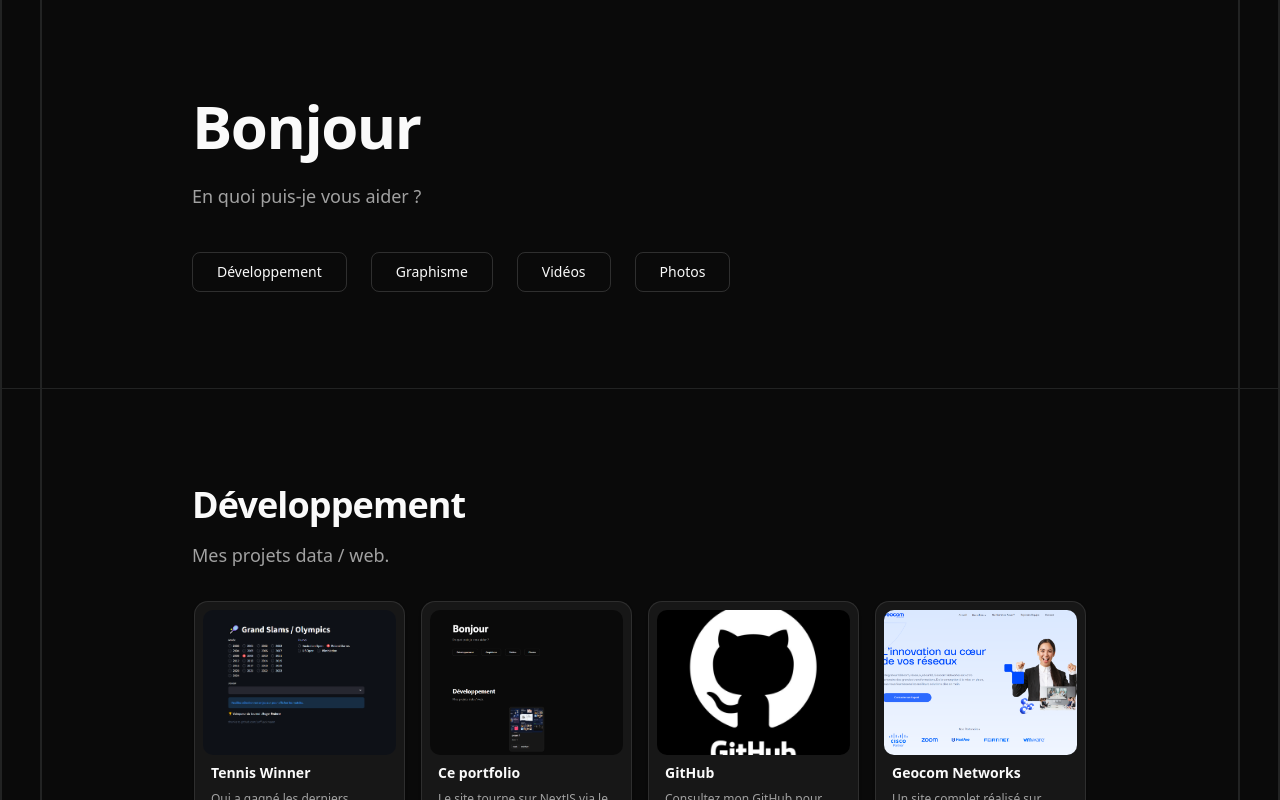
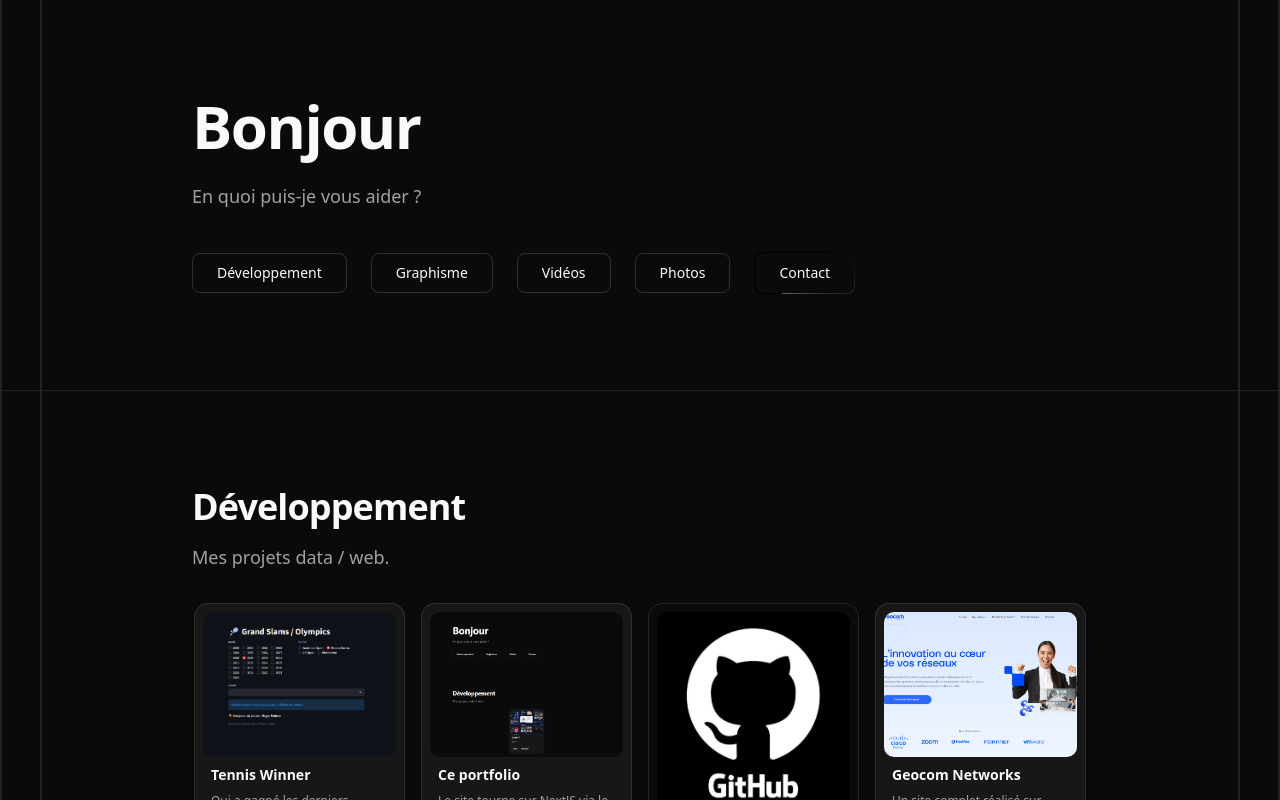
Before and after one commit to tangmomb/portfolio, a Next.js app: page / in a window 1280 px wide. Shown: the top 800 px of the page. Built offline with nearby package versions, Linux system fonts and the light colour scheme.

Commit message:
avant changement hover

```diff
--- a/app/page.tsx
+++ b/app/page.tsx
@@ -138,6 +138,26 @@ export default function Home() {
               <Button size="lg" variant="outline" onClick={() => scrollToSection('photos')}>
                 Photos
               </Button>
+              <div className="relative group p-[1px] inline-flex items-center justify-center overflow-hidden rounded-md">
+                {/* La bordure avec tes couleurs, sans aucune transition parasite */}
+                <div
+                  className="absolute inset-[-1000%] animate-[spin_5s_linear_infinite]"
+                  style={{
+                    backgroundImage: `conic-gradient(from 90deg at 50% 50%, #000 0%, #000 50%, #e2e8f062 100%)`,
+                    animationTimingFunction: 'linear',
+                    transition: 'none' // Désactive toute transition qui pourrait lisser le mouvement
+                  }}
+                />
+                {/* Le bouton */}
+                <Button
+                  size="lg"
+                  variant="outline"
+                  onClick={() => scrollToSection('about')}
+                  className="relative bg-background hover:bg-background/90 border-none transition-none"
+                >
+                  Contact
+                </Button>
+              </div>
             </div>
           </div>
         </div>
@@ -159,11 +179,11 @@ export default function Home() {
                   {highlights.map((project, index) => (
                     <Card
                       key={`highlight-${index}`}
-                      className="w-[180px] md:w-[211px] flex-shrink-0 cursor-pointer py-0 gap-1"
+                      className={`w-[180px] md:w-[211px] flex-shrink-0 cursor-pointer py-0 gap-1 ${project.title === "GitHub" ? "bg-transparent" : ""}`}
                       onClick={() => window.open(project.link, '_blank')}
                     >
                       <CardContent className="p-2">
-                        <div className="relative w-full aspect-[4/3] rounded-lg overflow-hidden mb-2">
+                        <div className={`relative w-full ${project.title === "GitHub" ? "h-[200px]" : "aspect-[4/3]"} rounded-lg overflow-hidden mb-2`}>
                           <Image
                             src={`/images/${project.image}`}
                             alt={`Projet ${index + 1} - ${project.category}`}
@@ -503,24 +523,50 @@ export default function Home() {
         </div>
       </section>
 
-      {/* Contact Section */}
-      <section id="contact" className="border-b md:border-l-2 md:border-r-2 border-border">
+            {/* Section Biographie & Contact */}
+      <section id="about" className="border-b md:border-l-2 md:border-r-2 border-border">
         <div className="mx-auto w-full md:w-[1200px] md:border-l-2 md:border-r-2 border-border text-left py-12 md:py-24 px-4 section-border-animate">
-          <div className="max-w-4xl mx-auto">
-            <h2 className="text-2xl md:text-3xl font-bold tracking-tight md:sm:text-4xl">Contact</h2>
-            <p className="mt-3 md:mt-4 text-base md:text-lg text-muted-foreground">
-              N'hésitez pas à me contacter pour discuter de vos projets.
-            </p>
-            <div className="mt-8 space-y-4">
-              <p className="text-muted-foreground">
-                Email: votre.email@example.com
-              </p>
-              <p className="text-muted-foreground">
-                Téléphone: +33 1 23 45 67 89
-              </p>
-              <p className="text-muted-foreground">
-                LinkedIn: linkedin.com/in/votreprofil
-              </p>
+          <div className="max-w-5xl mx-auto">
+
+            <div className="grid grid-cols-1 md:grid-cols-12 gap-8 items-start">
+
+              {/* Colonne Gauche : Contenu (8/12) */}
+              <div className="md:col-span-8 space-y-10">
+                <div>
+                  <h2 className="text-3xl md:text-5xl font-bold tracking-tight mb-8">Qui suis-je ?</h2>
+                  <div className="space-y-4 text-base md:text-lg text-muted-foreground leading-relaxed">
+                    <p className="font-semibold text-foreground">ReBonjour,</p>
+                    <p>mon parcours rapidement :</p>
+                    <p>
+                      Après un Bac S, j'ai été diplômé d'un Bachelor Web effectué à Hétic.
+                      J'ai travaillé pendant presque 5 ans dans un groupe du CAC 40 et aujourd'hui,
+                      je suis freelance en création de sites web, graphisme, vidéo, photo depuis 3 ans.
+                    </p>
+                  </div>
+                </div>
+
+                <div>
+                  <h3 className="text-3xl md:text-5xl font-bold tracking-tight mb-6">Contact</h3>
+                  <p className="text-lg md:text-xl">
+                    <a href="mailto:t@tanguym.fr" className="text-foreground hover:text-[#009ae9] transition-colors">t@tanguym.fr</a>
+                    <span className="mx-2 text-muted-foreground">ou</span>
+                    <a href="#" className="underline underline-offset-4 hover:text-[#009ae9] transition-colors">LinkedIn</a>
+                  </p>
+                </div>
+              </div>
+
+              {/* Colonne Droite : Image (4/12) */}
+              <div className="md:col-span-4 flex justify-center md:justify-end">
+                <div className="relative w-full aspect-square max-w-[300px] rounded-sm overflow-hidden border border-border">
+                  <Image
+                    src="/images/_DSC1998-copie-3.jpeg"
+                    alt="Photo de profil"
+                    fill
+                    className="object-cover"
+                  />
+                </div>
+              </div>
+
             </div>
           </div>
         </div>
@@ -595,7 +641,7 @@ export default function Home() {
       <footer className="border-t py-6 md:px-8 md:py-0">
         <div className="container flex flex-col items-center justify-between gap-4 md:h-24 md:flex-row">
           <p className="text-left text-sm leading-loose text-muted-foreground">
-            © 2025 Portfolio. Tous droits réservés.
+            © 2026 TanguyM.fr. Tous droits réservés.
           </p>
         </div>
       </footer>
```
